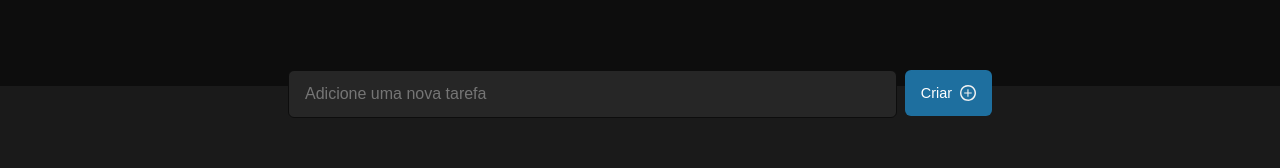
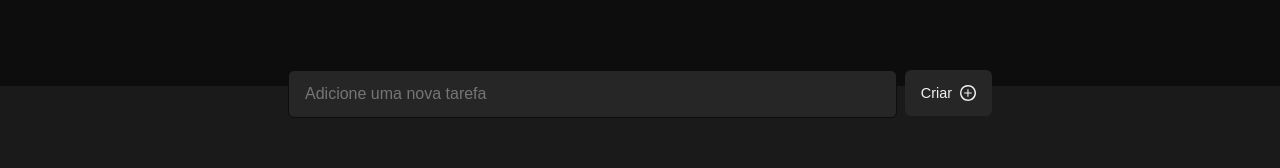
Before and after one commit to rafaalmeida1/TodoList-desafioIgnite2022, a React (Vite) app: page / in a window 1280 px wide. Shown: the part 122-290 px from the top of the page. Built offline with nearby package versions, Linux system fonts and the light colour scheme.

Commit message:
form update submit feature, button disabled style created

```diff
--- a/src/components/AddNewTask/index.tsx
+++ b/src/components/AddNewTask/index.tsx
@@ -1,16 +1,17 @@
 import { Container} from './style';
 import plusImg from '../../assets/plus.svg'
+import { ChangeEvent, useState } from 'react';
 
 interface AddNewTaskProps {
     newTaskTitle: string;
     setNewTaskTitle: (title: string) => void;
-    createNewTask: () => void;
+    createNewTask: (e: React.FormEvent<HTMLFormElement>) => void;
 }
 
 export function AddNewTask({newTaskTitle, setNewTaskTitle, createNewTask}: AddNewTaskProps) {
 
     return(
-        <Container>
+        <Container onSubmit={createNewTask}>
                 <input
                     type="text"
                     placeholder="Adicione uma nova tarefa"
@@ -19,7 +20,7 @@ export function AddNewTask({newTaskTitle, setNewTaskTitle, createNewTask}: AddNe
                 />
                 <button
                     type="submit"
-                    onClick={createNewTask}
+                    disabled={newTaskTitle === ''}
                 >
                     <span>Criar</span>
                     <img src={plusImg} alt="Botão de criar tarefa"/>
--- a/src/components/AddNewTask/style.ts
+++ b/src/components/AddNewTask/style.ts
@@ -1,6 +1,6 @@
 import styled from "styled-components";
 
-export const Container = styled.div`
+export const Container = styled.form`
     display: flex;
     justify-content: center;
     align-content: center;
@@ -54,14 +54,20 @@ export const Container = styled.div`
 
         transition: background 0.2s;
 
-        &:hover{
+        &:hover:not(:disabled) {
             background: var(--blue);
         }
 
+        &:disabled {
+            background: var(--gray-500);
+            color: var(--gray-100);
+            cursor: not-allowed;
+        }
 
         span {
             margin-right: 0.5rem;
         }
+
 
         @media(max-width: 768px){
             width: 100%;
--- a/src/components/Dashboard/index.tsx
+++ b/src/components/Dashboard/index.tsx
@@ -1,4 +1,4 @@
-import React, { useState } from 'react';
+import React, { ChangeEvent, useState } from 'react';
 import { AddNewTask } from '../AddNewTask';
 import { TasksTable } from '../TasksTable';
 
@@ -14,7 +14,9 @@ export function Dashboard() {
     const [tasks, setTasks] = useState<Task[]>([]);
     const [newTaskTitle, setNewTaskTitle] = useState('');
 
-    function handleCreateNewTask(){
+    function handleCreateNewTask(event: React.FormEvent<HTMLFormElement>) {
+        event.preventDefault();
+
         if(newTaskTitle === ''){
             return;
         }
--- a/src/components/TasksTable/index.tsx
+++ b/src/components/TasksTable/index.tsx
@@ -21,6 +21,7 @@ function CounterTasksCompleted(arrayTasks: TasksSchema[]) {
 
 
 export function TasksTable({arrayTasks, handleToggleTaskCompletion, handleRemoveTask}: TasksProps){
+
     return(
         <Container>
             <Content>
--- a/src/components/TasksTable/style.ts
+++ b/src/components/TasksTable/style.ts
@@ -124,6 +124,8 @@ export const Tasks = styled.ul<TasksActive>`
         padding: 1rem;
         margin-bottom: 0.7rem;
 
+        transition: opacity 0.2s;
+
         &.completed {
             p{
                 text-decoration: line-through;
```
